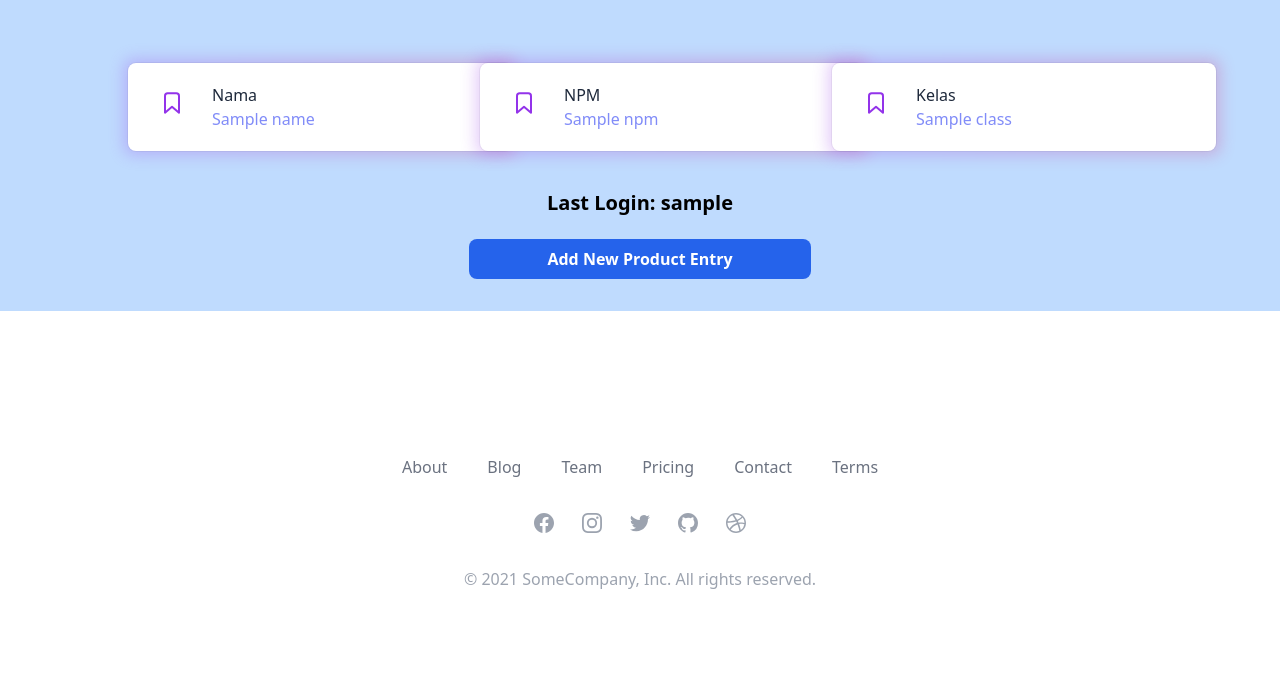
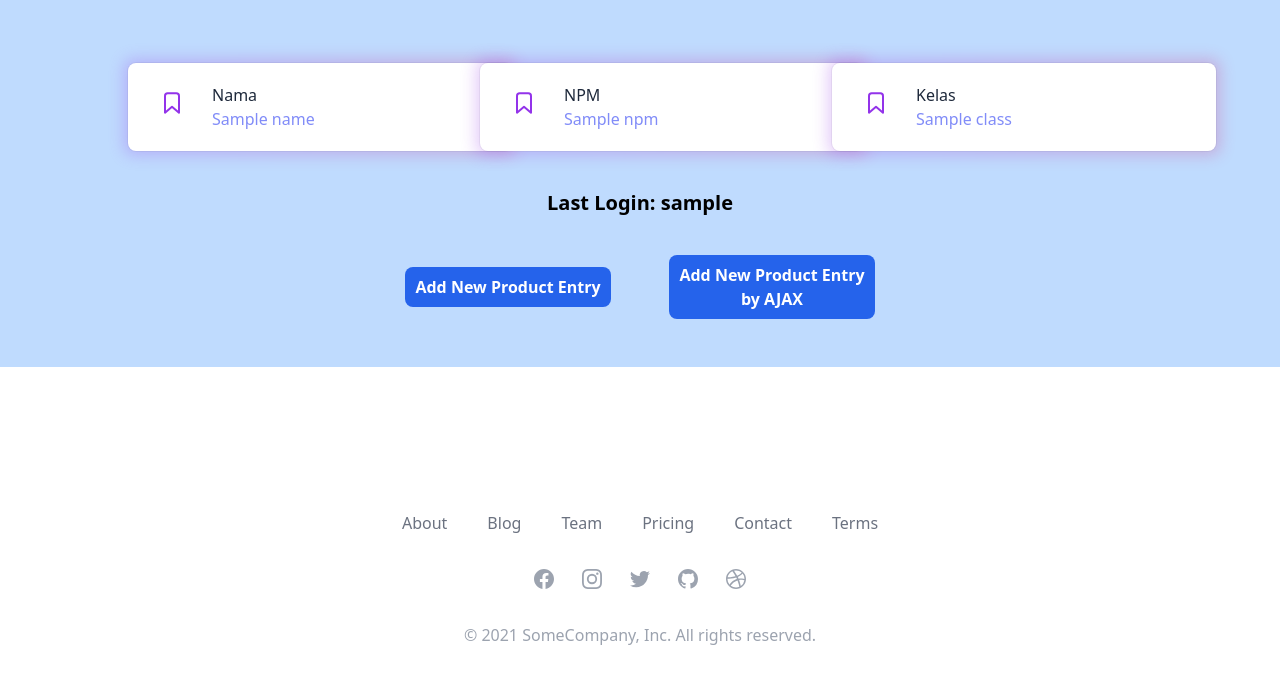
Before and after one commit to theoalll/eshop-pbp, a Django app: template main/templates/main.html in a window 1280 px wide. Shown: the part 329-1024 px from the top of the page. Before the commit the page ends 918 px from the top, so only its background shows below. Run offline with Django 5.2, Linux system fonts and the light colour scheme; the template is opened without the code that fills it: most values are stand-ins (such as "Sample title", 1, 10 or a date in 2020); data that the repository does not hold is empty; some libraries are stand-ins or nearby versions.

Commit message:
add product entries with AJAX

```diff
--- a/main/templates/main.html
+++ b/main/templates/main.html
@@ -70,19 +70,80 @@
     </div>
   <!-- </div> -->
   <div class="place-content-center relative grid grid-cols-1">
-    <p class="pb-4 text-xl font-sans Helvetica leading-10 font-bold text-center">Last Login: {{last_login}}</p>
-    <a href="{% url 'main:create_product_entry' %}" class="place-self-center w-60 text-center bg-blue-600 hover:bg-blue-700 text-white font-bold py-2 rounded-lg transition duration-300 ease-in-out transform hover:scale-105 md:w-2/6">
+    <p class="text-xl font-sans Helvetica leading-10 font-bold text-center">Last Login: {{last_login}}</p>
+  </div>
+  <div class="pb-4 place-content-center relative grid grid-cols-1 gap-4 md:grid-cols-2 md:mx-64">
+    <a href="{% url 'main:create_product_entry' %}" class="place-self-center w-60 text-center bg-blue-600 hover:bg-blue-700 text-white font-bold py-2 rounded-lg transition duration-300 ease-in-out transform hover:scale-105 md:w-5/6">
       Add New Product Entry
   </a>
+  <button data-modal-target="crudModal" data-modal-toggle="crudModal" class="place-self-center w-60 text-center bg-blue-600 hover:bg-blue-700 text-white font-bold py-2 rounded-lg transition duration-300 ease-in-out transform hover:scale-105 md:w-5/6" onclick="showModal();">
+    Add New Product Entry by AJAX
+  </button>
   </div>
 </div>
 
 <div class="overflow-x-hidden px-16 md:px-32 pb-8 pt-16 grid grid-cols-1 gap-8">
     <div id="product_entry_cards"></div>
 </div>
+
+<div id="crudModal" tabindex="-1" aria-hidden="true" class="hidden fixed inset-0 z-50 w-full flex items-center justify-center bg-gray-800 bg-opacity-50 overflow-x-hidden overflow-y-auto transition-opacity duration-300 ease-out">
+  <div id="crudModalContent" class="relative bg-white rounded-lg shadow-lg w-5/6 sm:w-3/4 md:w-1/2 lg:w-1/3 mx-4 sm:mx-0 transform scale-95 opacity-0 transition-transform transition-opacity duration-300 ease-out">
+    <!-- Modal header -->
+    <div class="flex items-center justify-between p-4 border-b rounded-t">
+      <h3 class="text-xl font-semibold text-gray-900">
+        Add New Product Entry
+      </h3>
+      <button type="button" class="text-gray-400 bg-transparent hover:bg-gray-200 hover:text-gray-900 rounded-lg text-sm p-1.5 ml-auto inline-flex items-center" id="closeModalBtn">
+        <svg aria-hidden="true" class="w-5 h-5" fill="currentColor" viewBox="0 0 20 20" xmlns="http://www.w3.org/2000/svg">
+          <path fill-rule="evenodd" d="M4.293 4.293a1 1 0 011.414 0L10 8.586l4.293-4.293a1 1 0 111.414 1.414L11.414 10l4.293 4.293a1 1 0 01-1.414 1.414L10 11.414l-4.293 4.293a1 1 0 01-1.414-1.414L8.586 10 4.293 5.707a1 1 0 010-1.414z" clip-rule="evenodd"></path>
+        </svg>
+        <span class="sr-only">Close modal</span>
+      </button>
+    </div>
+    <!-- Modal body -->
+    <div class="px-6 py-4 space-y-6 form-style">
+      <form id="productEntryForm">
+        <div class="mb-4">
+          <label for="product_name" class="block text-sm font-medium text-gray-700">Product Name</label>
+          <input type="text" id="product_name" name="product_name" class="mt-1 block w-full border border-gray-300 rounded-md p-2 hover:border-indigo-700" placeholder="Enter your product name" required>
+        </div>
+        <div class="mb-4">
+          <label for="product_description" class="block text-sm font-medium text-gray-700">Product Description</label>
+          <textarea id="product_description" name="product_description" rows="3" class="mt-1 block w-full h-52 resize-none border border-gray-300 rounded-md p-2 hover:border-indigo-700" placeholder="Describe your product" required></textarea>
+        </div>
+        <div class="mb-4">
+          <label for="price" class="block text-sm font-medium text-gray-700">Product Price</label>
+          <input type="number" id="price" name="price" min="1" class="mt-1 block w-full border border-gray-300 rounded-md p-2 hover:border-indigo-700" placeholder="Enter your product price" required>
+        </div>
+        <div class="mb-4">
+          <label for="available_qty" class="block text-sm font-medium text-gray-700">Available Quantity</label>
+          <input type="number" id="available_qty" name="available_qty" min="1" class="mt-1 block w-full border border-gray-300 rounded-md p-2 hover:border-indigo-700" placeholder="Enter your available product quantity" required>
+        </div>
+      </form>
+    </div>
+    <!-- Modal footer -->
+    <div class="flex flex-col space-y-2 md:flex-row md:space-y-0 md:space-x-2 p-6 border-t border-gray-200 rounded-b justify-center md:justify-end">
+      <button type="button" class="bg-gray-500 hover:bg-gray-600 text-white font-bold py-2 px-4 rounded-lg" id="cancelButton">Cancel</button>
+      <button type="submit" id="submitProductEntry" form="productEntryForm" class="bg-indigo-700 hover:bg-indigo-600 text-white font-bold py-2 px-4 rounded-lg">Save</button>
+    </div>
+  </div>
+</div>
 {% include 'footer.html' %}
 
 <script>
+  function addProductEntry() {
+    fetch("{% url 'main:add_product_entry_ajax' %}", {
+      method: "POST",
+      body: new FormData(document.querySelector('#productEntryForm')),
+    })
+    .then(response => refreshProductEntries())
+
+    document.getElementById("productEntryForm").reset();
+    document.querySelector("[data-modal-toggle='crudModal']").click();
+
+    return false;
+  }
+
   async function getProductEntries(){
       return fetch("{% url 'main:show_json' %}").then((res) => res.json())
   }
@@ -133,7 +194,7 @@
         Rp ${item.fields.price}
       </p>
       <div class="flex gap-4 items-center justify-end">
-        <a href="/edit-mood/${item.pk}" class="w-30 text-sky-500 no-underline hover:underline">Edit Produk</a>
+        <a href="/edit-product/${item.pk}" class="w-30 text-sky-500 no-underline hover:underline">Edit Produk</a>
         <a href="/delete/${item.pk}" class="w-20 text-center bg-red-600 hover:bg-red-700 text-white font-bold py-2 rounded-lg transition duration-300 ease-in-out transform">
           Delete
         </a>
@@ -147,5 +208,39 @@
     document.getElementById("product_entry_cards").innerHTML = htmlString;
 }
 refreshProductEntries();
+
+const modal = document.getElementById('crudModal');
+  const modalContent = document.getElementById('crudModalContent');
+
+  function showModal() {
+      const modal = document.getElementById('crudModal');
+      const modalContent = document.getElementById('crudModalContent');
+
+      modal.classList.remove('hidden');
+      setTimeout(() => {
+        modalContent.classList.remove('opacity-0', 'scale-95');
+        modalContent.classList.add('opacity-100', 'scale-100');
+      }, 50);
+  }
+
+  function hideModal() {
+      const modal = document.getElementById('crudModal');
+      const modalContent = document.getElementById('crudModalContent');
+
+      modalContent.classList.remove('opacity-100', 'scale-100');
+      modalContent.classList.add('opacity-0', 'scale-95');
+
+      setTimeout(() => {
+        modal.classList.add('hidden');
+      }, 150);
+  }
+
+  document.getElementById("cancelButton").addEventListener("click", hideModal);
+  document.getElementById("closeModalBtn").addEventListener("click", hideModal);
+
+  document.getElementById("productEntryForm").addEventListener("submit", (e) => {
+    e.preventDefault();
+    addProductEntry();
+  })
 </script>
 {% endblock content %}
```
